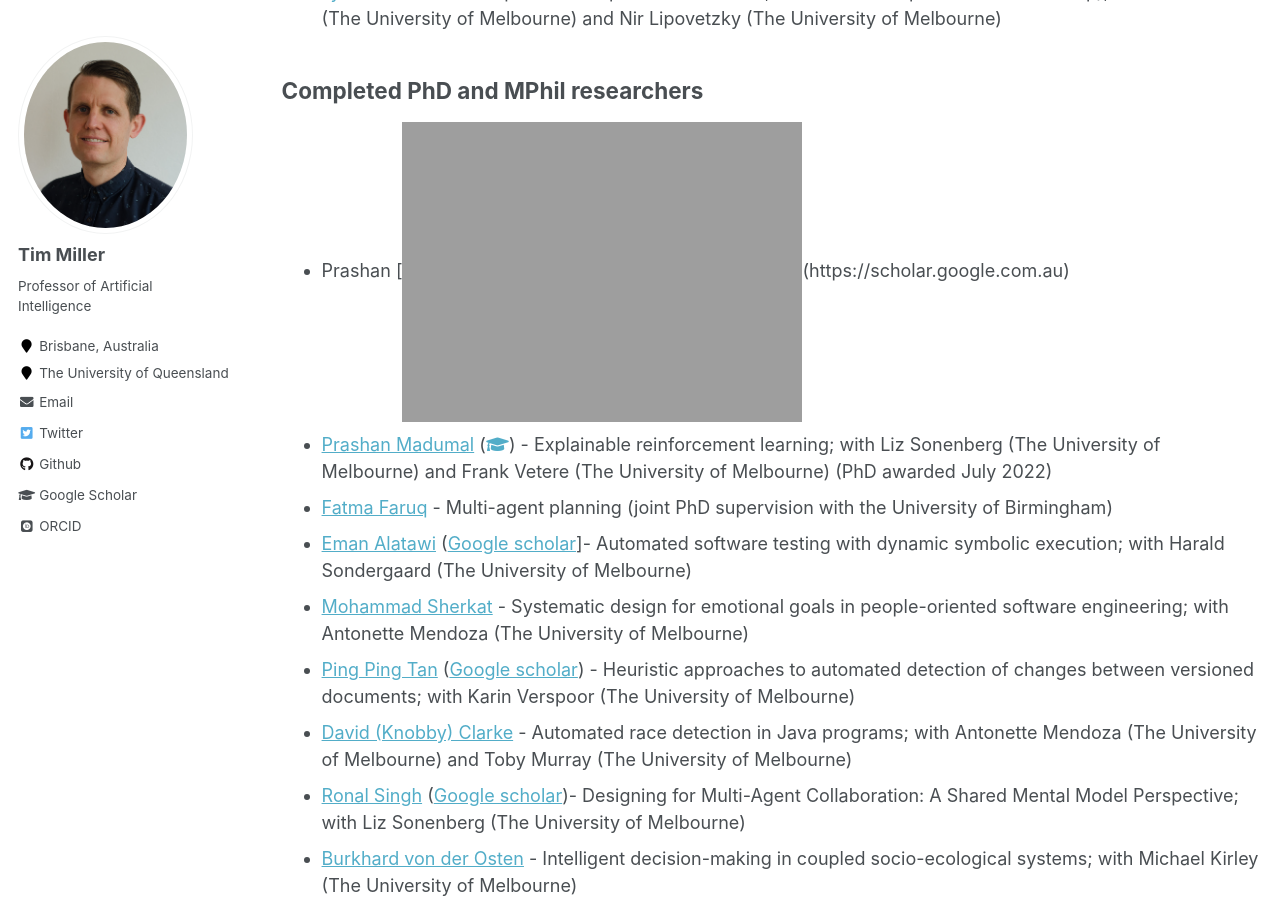
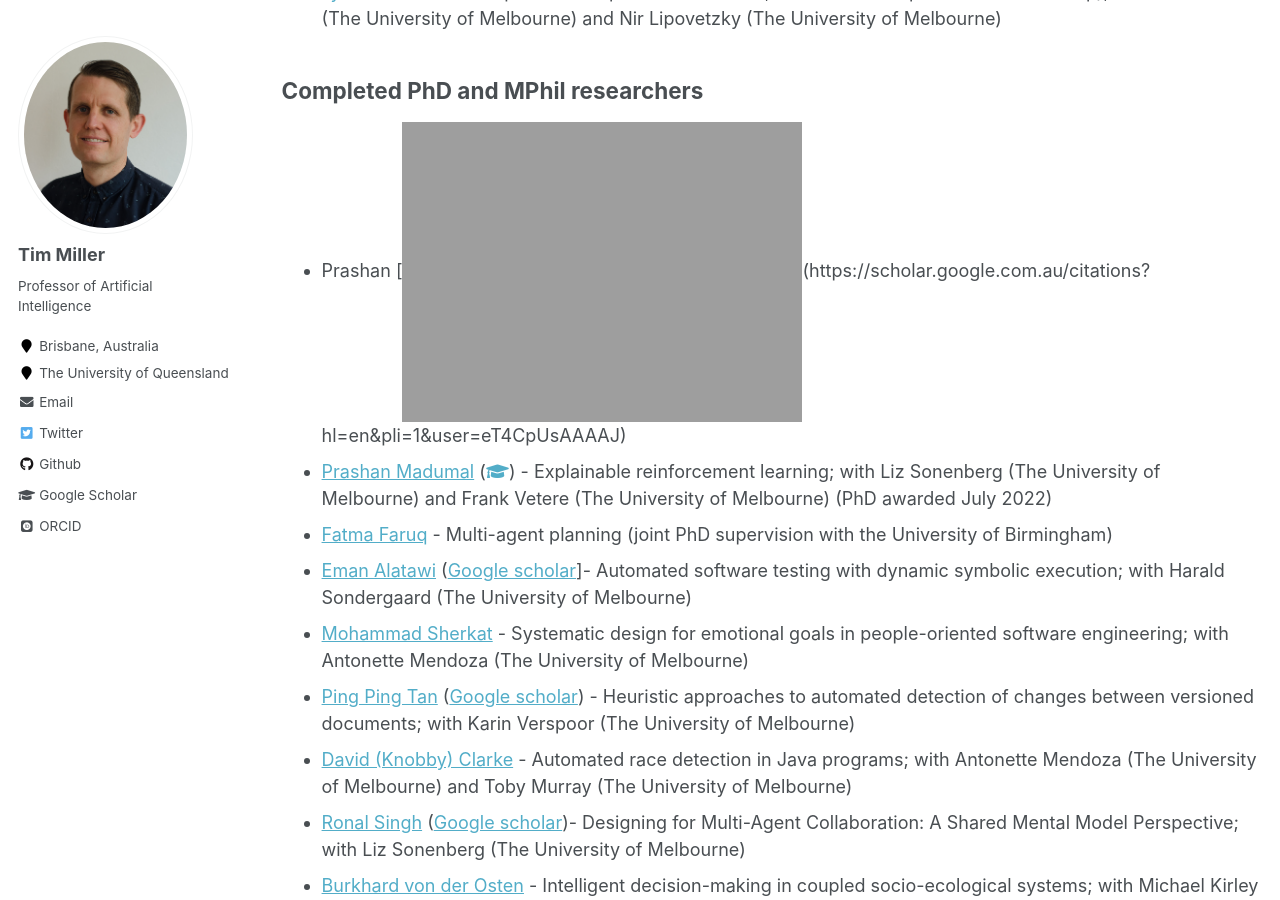
Before and after one commit to uqtmiller/uqtmiller.github.io, a Jekyll site: the page built from _pages/students.md, in a window 1280 px wide and 900 px high, scrolled down 917 px. Built offline with Jekyll 4.4.1, drawn with Linux system fonts in a browser that asks for light colours; some web fonts are replaced; some of the changed lines change nothing that is shown.

Commit message:
Icon test.

```diff
--- a/_pages/students.md
+++ b/_pages/students.md
@@ -26,7 +26,7 @@ Potential student interns: I do not usually have funding for internships. When I
 
 ## Completed PhD and MPhil researchers
 
-* Prashan  [![Google scholar](<i class="fas fa-fw fa-graduation-cap">)(https://scholar.google.com.au)
+* Prashan  [![Google scholar](<i class="fas fa-fw fa-graduation-cap">)(https://scholar.google.com.au/citations?hl=en&pli=1&user=eT4CpUsAAAAJ)
 * [Prashan Madumal](https://prashanm.com/) (<a href="https://scholar.google.com.au/citations?hl=en&pli=1&user=eT4CpUsAAAAJ" target=_blank rel=noopener><i class="fas fa-fw fa-graduation-cap"></i></a>) - Explainable reinforcement learning; with Liz Sonenberg (The University of Melbourne) and Frank Vetere (The University of Melbourne) (PhD awarded July 2022)
 * [Fatma Faruq](https://fatmaf.github.io/) - Multi-agent planning (joint PhD supervision with the University of Birmingham)
 * [Eman Alatawi](https://sa.linkedin.com/in/emanalatawi) ([Google scholar](https://scholar.google.com/citations?user=YshlYaYAAAAJ&hl=en&oi=ao)]- Automated software testing with dynamic symbolic execution; with Harald Sondergaard (The University of Melbourne)
```
